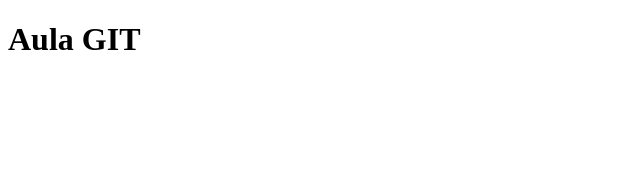
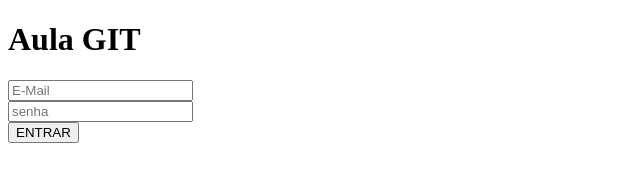
Before and after one commit to Raffazzn/aulagit, a plain HTML site: page js/index.html in a window 1280 px wide. Shown: the whole page, without its empty margins (0-640 px from the left). Drawn offline with Linux system fonts and the light colour scheme.

Commit message:
segundo commit

```diff
--- a/js/index.html
+++ b/js/index.html
@@ -7,5 +7,11 @@
 </head>
 <body>
     <h1>Aula GIT</h1>
+
+    <input type="text" placeholder="E-Mail">
+    <br>
+    <input type="password" name="senha" placeholder="senha">
+    <br>
+    <input type="button" value="ENTRAR">
 </body>
 </html>
```
